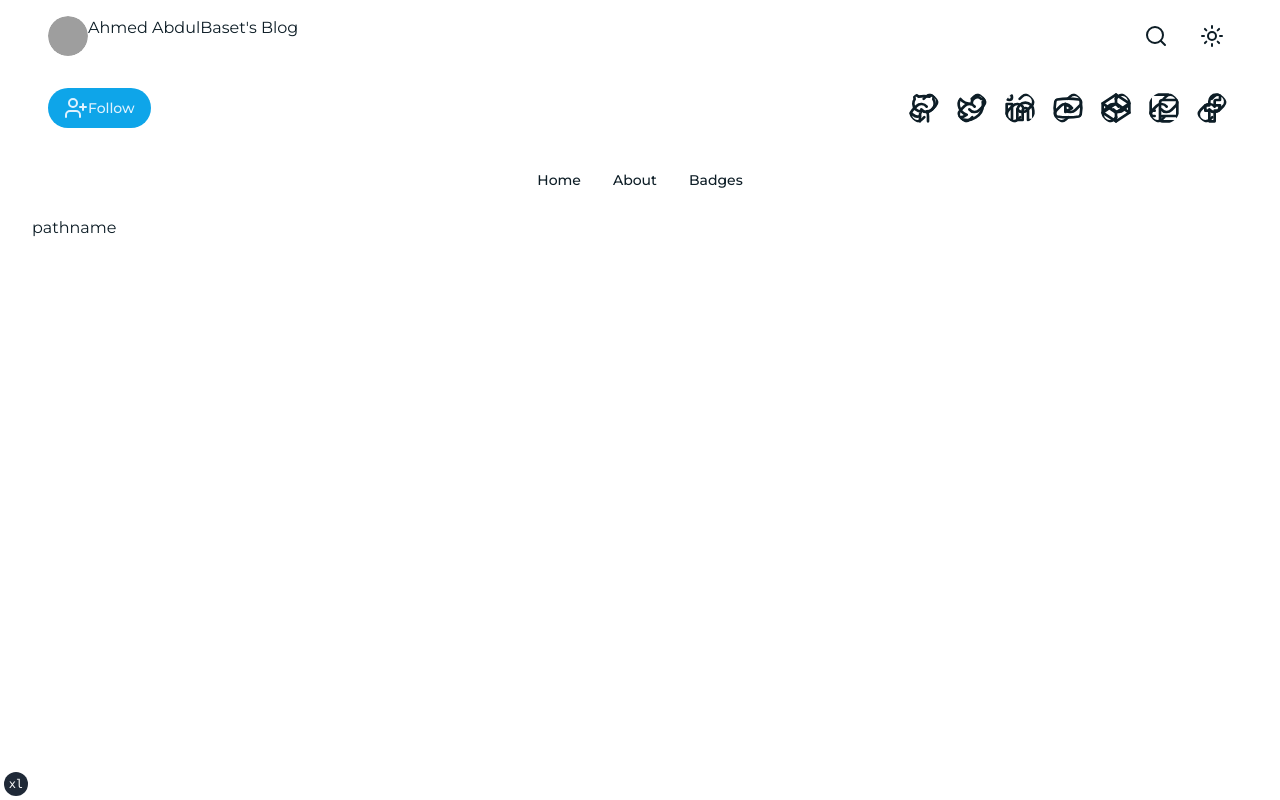
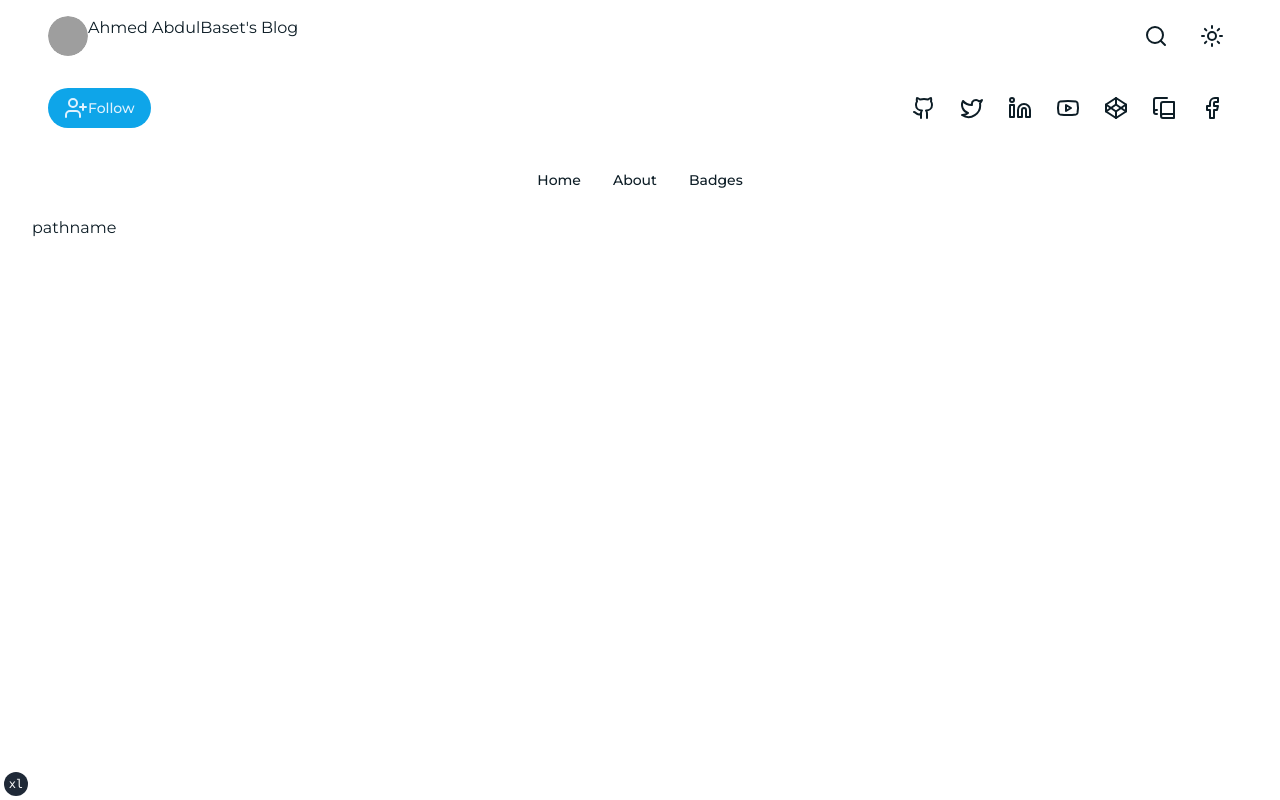
Before and after one commit to AhmedBaset/blog, a Next.js app: page / in a window 1280 px wide. Built offline with nearby package versions, Linux system fonts and the light colour scheme; grey boxes are pictures that could not be loaded.

Commit message:
style current page

```diff
--- a/src/components/SocialLinks.tsx
+++ b/src/components/SocialLinks.tsx
@@ -5,7 +5,7 @@ import {
 	TooltipContent,
 	TooltipTrigger,
 } from "@radix-ui/react-tooltip"
-import { Link } from "lucide-react"
+import Link  from "next/link"
 
 import { siteConfig } from "@/config/site"
 import { cn } from "@/lib/utils"
@@ -19,7 +19,7 @@ function SocialLinks({
 	return (
 		<ul className={cn("flex flex-wrap gap-2", className)} {...props}>
 			{siteConfig.links.map(({ label, href, Icon }) => (
-				<li>
+				<li key={href}>
 					<Tooltip>
 						<TooltipTrigger asChild>
 							<Link
```
